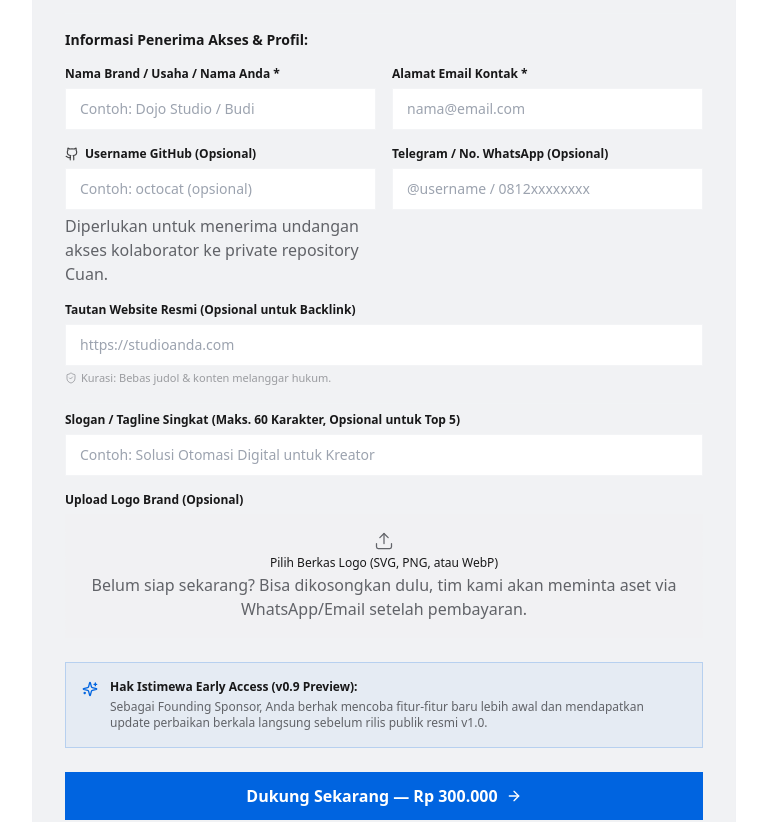
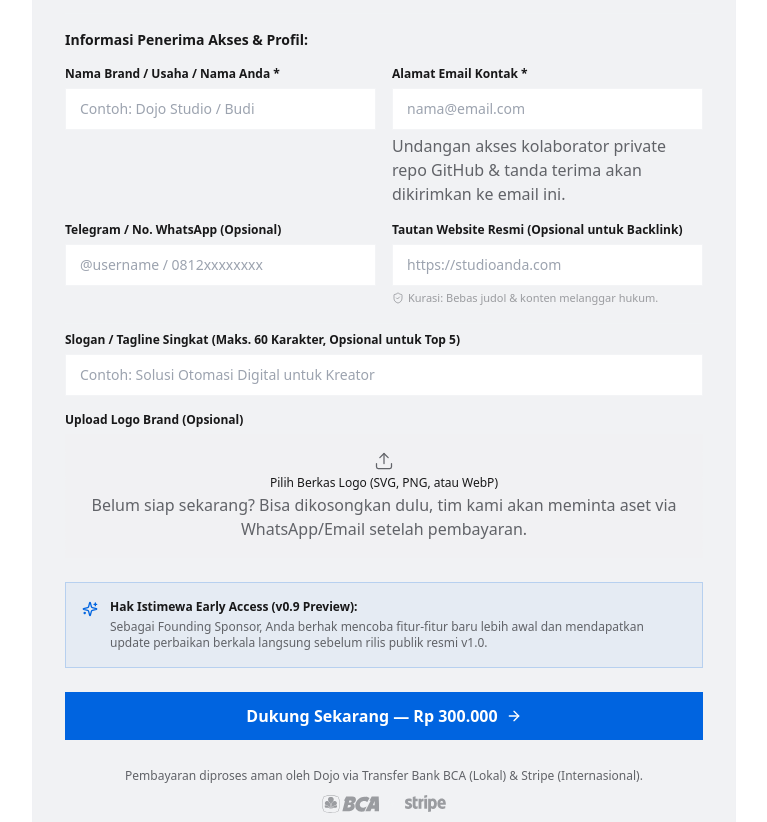
Before and after one commit to buchin/cuan-landing, a React (Vite) app: page /sponsor in a window 1280 px wide. Shown: the part 2080-2902 px from the top of the page, without its empty margins (256-1023 px from the left). Built offline with nearby package versions, Linux system fonts and the light colour scheme; no server answers.

Commit message:
refactor(sponsor): remove github username field and use contact email for repository invitation

```diff
--- a/src/features/sponsorship/components/SponsorCheckoutForm.tsx
+++ b/src/features/sponsorship/components/SponsorCheckoutForm.tsx
@@ -6,7 +6,6 @@ import {
   X,
   AlertCircle,
   ArrowRight,
-  Github,
 } from 'lucide-react'
 import { BcaIcon, StripeIcon } from '../../../components/brand/BrandIcons'
 import { SponsorItem, formatIDR, PRESET_AMOUNTS } from '../types'
@@ -33,7 +32,6 @@ export function SponsorCheckoutForm({
 
   const [customInput, setCustomInput] = useState<string>('')
   const [brandName, setBrandName] = useState<string>('')
-  const [githubUsername, setGithubUsername] = useState<string>('')
   const [websiteUrl, setWebsiteUrl] = useState<string>('')
   const [slogan, setSlogan] = useState<string>('')
   const [contactEmail, setContactEmail] = useState<string>('')
@@ -107,14 +105,11 @@ export function SponsorCheckoutForm({
         }
       }
 
-      const cleanGithub = githubUsername.trim().replace(/^@/, '')
-
       const checkoutRes = await fetch('/api/sponsors/checkout', {
         method: 'POST',
         headers: { 'Content-Type': 'application/json' },
         body: JSON.stringify({
           brand_name: brandName.trim(),
-          github_username: cleanGithub || undefined,
           website_url: websiteUrl.trim(),
           slogan: slogan.trim(),
           logo_path: uploadedLogoPath,
@@ -137,9 +132,6 @@ export function SponsorCheckoutForm({
       const fallbackUrl = new URL('https://dojo.cc/checkout/cuan-founding-backer')
       fallbackUrl.searchParams.set('amount', selectedAmount.toString())
       fallbackUrl.searchParams.set('brand', brandName.trim())
-      if (cleanGithub) {
-        fallbackUrl.searchParams.set('github', cleanGithub)
-      }
       fallbackUrl.searchParams.set('email', contactEmail.trim())
       fallbackUrl.searchParams.set('return_url', `${window.location.origin}/sponsor?status=pending`)
       window.location.href = fallbackUrl.toString()
@@ -309,22 +301,8 @@ export function SponsorCheckoutForm({
                   placeholder="nama@email.com"
                   className="w-full rounded-xl border border-border/80 bg-background px-3.5 py-2.5 text-xs sm:text-sm text-foreground focus:border-primary focus:outline-hidden"
                 />
-              </div>
-
-              <div>
-                <label className="block text-xs font-semibold text-foreground mb-1.5 flex items-center gap-1.5">
-                  <Github className="h-3.5 w-3.5 text-foreground/80" />
-                  <span>{t('Username GitHub (Opsional)')}</span>
-                </label>
-                <input
-                  type="text"
-                  value={githubUsername}
-                  onChange={(e) => setGithubUsername(e.target.value)}
-                  placeholder="Contoh: octocat (opsional)"
-                  className="w-full rounded-xl border border-border/80 bg-background px-3.5 py-2.5 text-xs sm:text-sm text-foreground focus:border-primary focus:outline-hidden"
-                />
                 <p className="mt-1 text-2xs text-muted-foreground">
-                  {t('Diperlukan untuk menerima undangan akses kolaborator ke private repository Cuan.')}
+                  {t('Undangan akses kolaborator private repo GitHub & tanda terima akan dikirimkan ke email ini.')}
                 </p>
               </div>
 
@@ -339,7 +317,6 @@ export function SponsorCheckoutForm({
                   placeholder={t('@username / 0812xxxxxxxx')}
                   className="w-full rounded-xl border border-border/80 bg-background px-3.5 py-2.5 text-xs sm:text-sm text-foreground focus:border-primary focus:outline-hidden"
                 />
-              </div>
               </div>
 
               <div>
@@ -357,6 +334,7 @@ export function SponsorCheckoutForm({
                   <ShieldCheck className="h-3 w-3 text-muted-foreground/50 shrink-0" />
                   <span>{t('Kurasi: Bebas judol & konten melanggar hukum.')}</span>
                 </p>
+              </div>
             </div>
 
             {/* Optional Logo & Slogan for Tier >= 300.000 */}
--- a/src/features/sponsorship/components/SponsorFaq.tsx
+++ b/src/features/sponsorship/components/SponsorFaq.tsx
@@ -11,7 +11,7 @@ export function SponsorFaq() {
     },
     {
       q: 'Kapan dan bagaimana saya mendapatkan akses ke script Cuan?',
-      a: 'Setelah pembayaran terverifikasi via Dojo Checkout, undangan kolaborator akan dikirimkan langsung ke akun GitHub Anda (maksimal 1x24 jam) untuk mengakses private repository Cuan.',
+      a: 'Setelah pembayaran terverifikasi via Dojo Checkout, tautan undangan kolaborator private repository GitHub akan dikirimkan langsung ke alamat email Anda (maksimal 1x24 jam).',
     },
     {
       q: 'Apakah posisi saya di Top 5 bisa tergeser?',
```
Also changed, not shown: src/locales/en.json, src/locales/id.json. Lines whose indentation alone changed are shown as unchanged.
